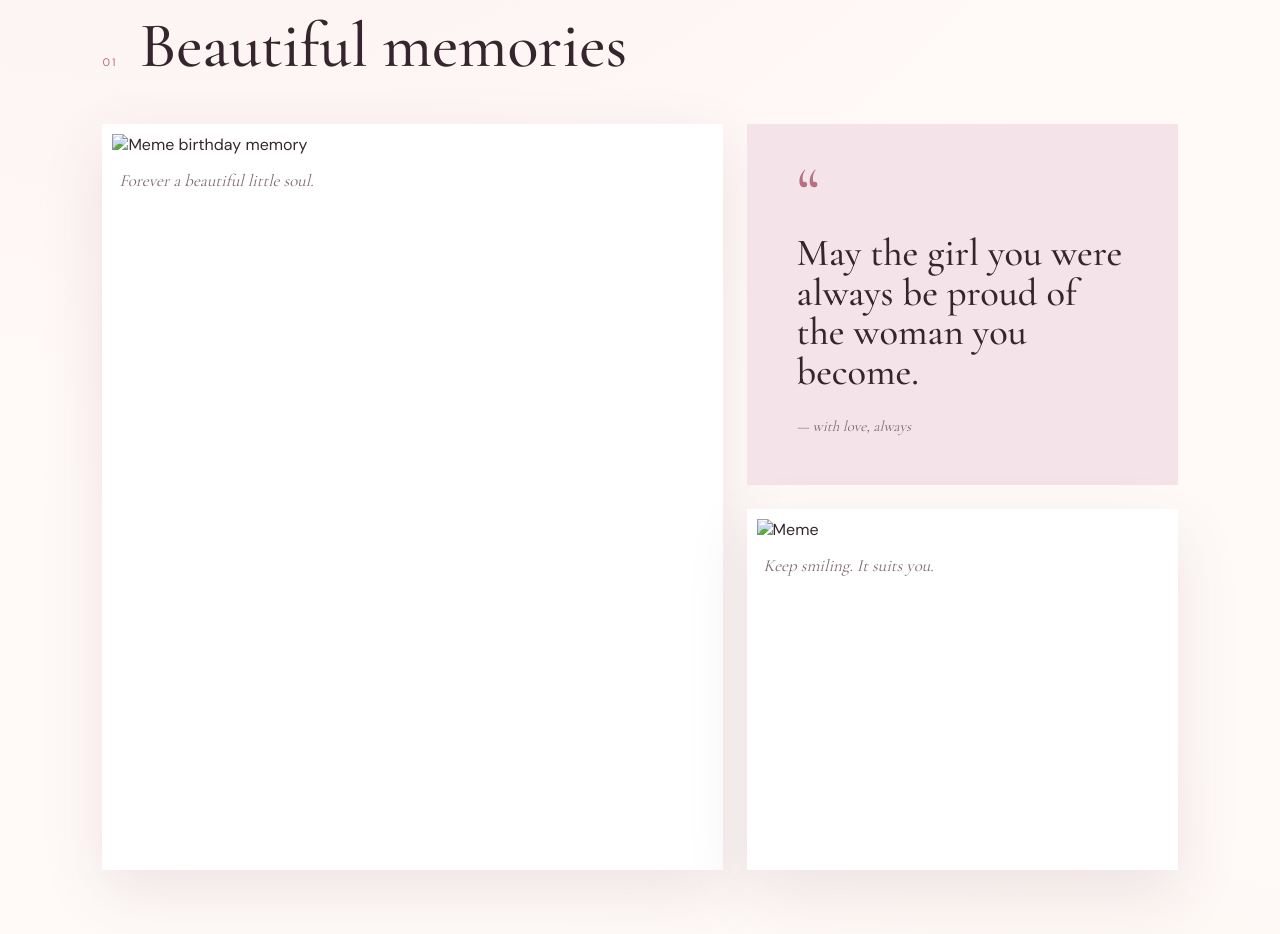
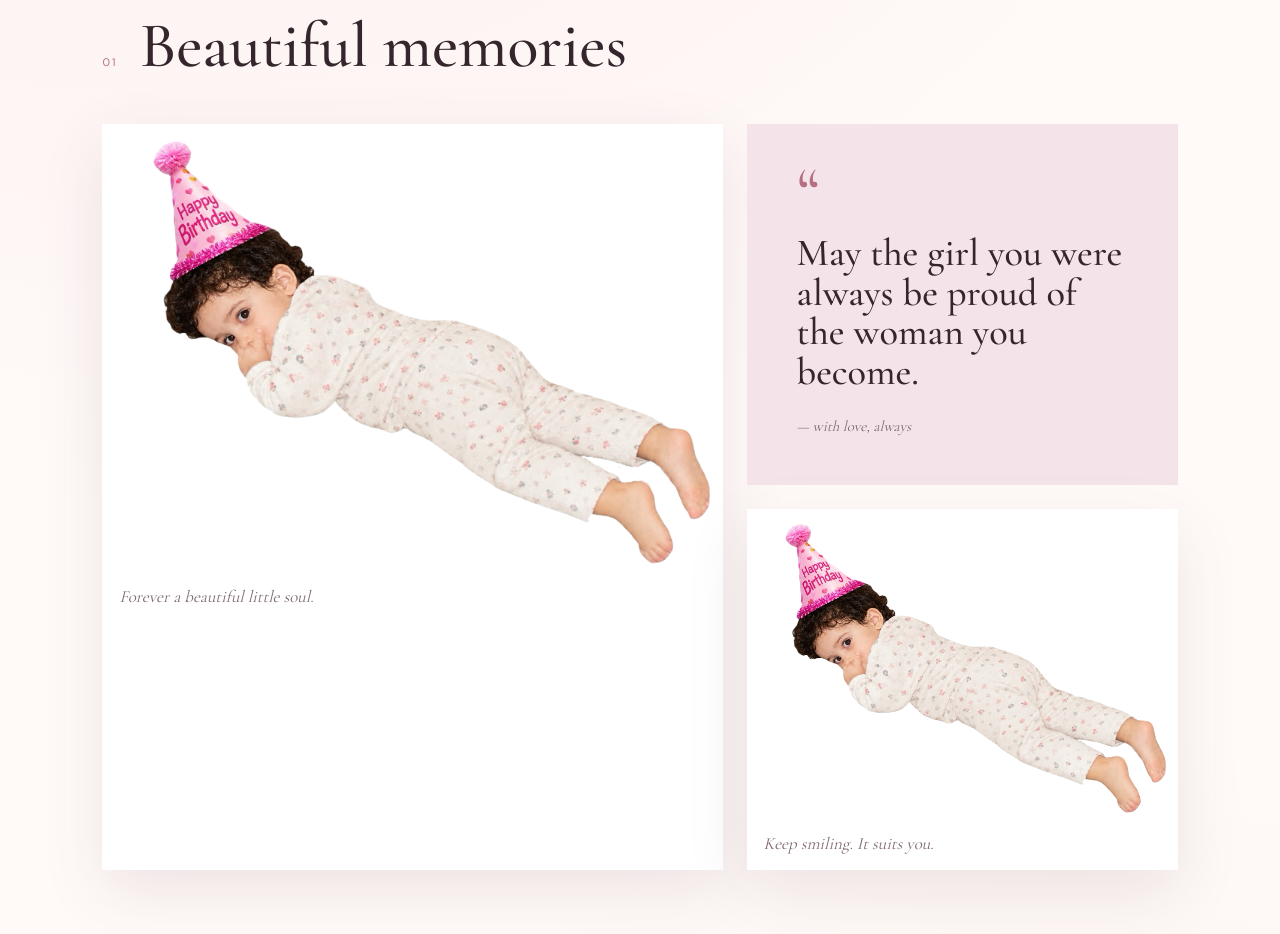
Before and after one commit to muchoffun/Meme-BD, a plain HTML site: page index.html in a window 1280 px wide. Shown: the part 1560-2494 px from the top of the page. Drawn offline with nearby package versions, Linux system fonts and the light colour scheme.

Commit message:
Update index.html

```diff
--- a/index.html
+++ b/index.html
@@ -65,7 +65,7 @@
       <!-- Add more photos by duplicating a .gallery-card and changing its image path. -->
       <div class="gallery-grid">
         <figure class="gallery-card large reveal">
-          <img src="photo3.PNG" alt="Meme birthday memory" loading="lazy">
+          <img src="photo1.PNG" alt="Meme birthday memory" loading="lazy">
           <figcaption>Forever a beautiful little soul.</figcaption>
         </figure>
 
@@ -77,7 +77,7 @@
           </div>
 
           <figure class="gallery-card reveal">
-            <img src="photo2.PNG" alt="Meme" loading="lazy">
+            <img src="photo1.PNG" alt="Meme" loading="lazy">
             <figcaption>Keep smiling. It suits you.</figcaption>
           </figure>
         </div>
```
